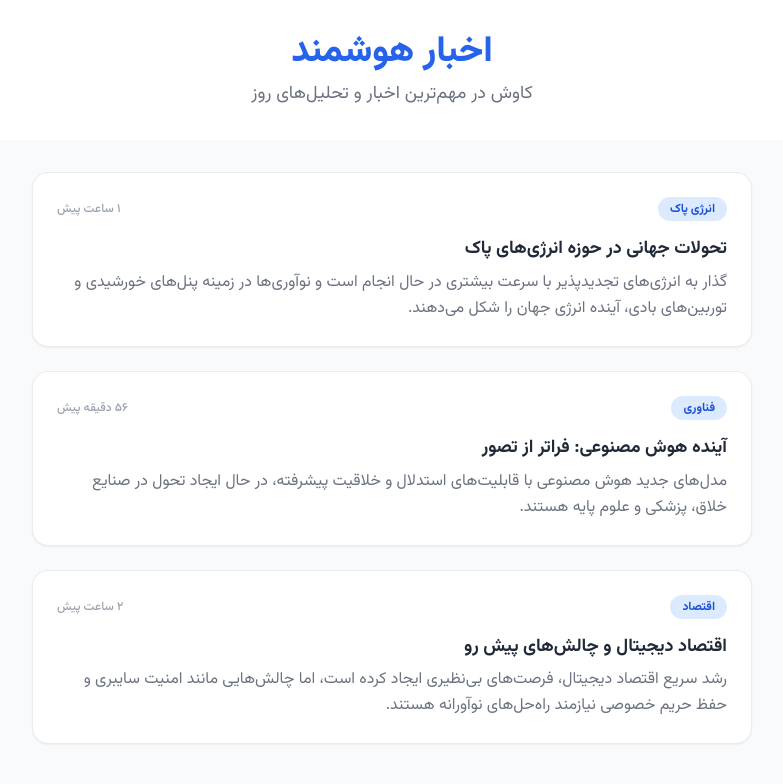
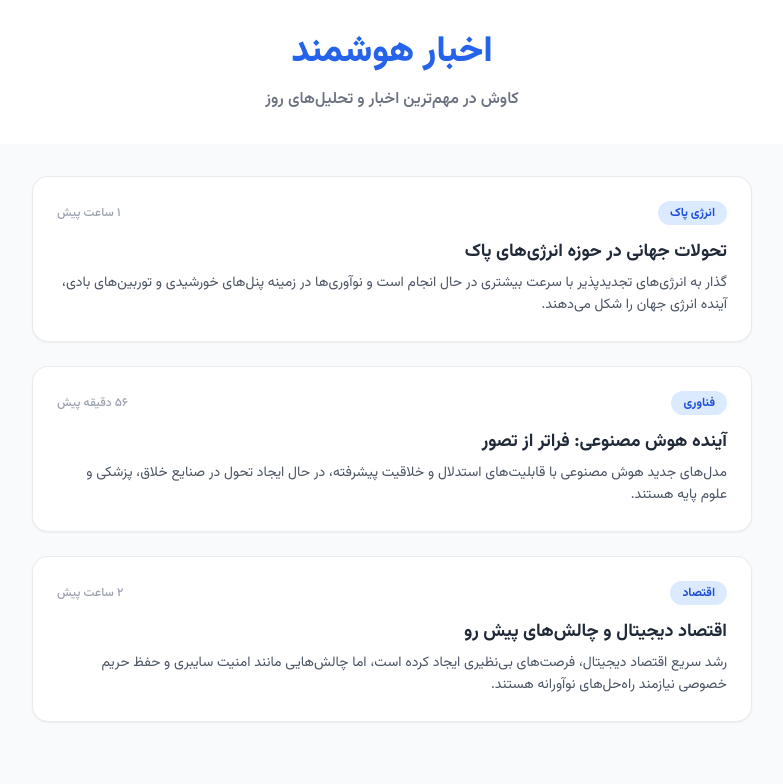
Before and after one commit to meisam0083/smart-news-website-v2, a React (Create React App) app: page / in a window 1280 px wide. Shown: the top 784 px of the page, without its empty margins (394-1177 px from the left). Built offline with nearby package versions, Linux system fonts and the light colour scheme.

Commit message:
Update App.js

```diff
--- a/src/App.js
+++ b/src/App.js
@@ -32,8 +32,8 @@ function App() {
   const Header = () => (
     <header className="bg-white/95">
       <div className="container mx-auto max-w-3xl px-6 py-8 text-center">
-        <h1 className="text-4xl font-extrabold text-blue-600">اخبار هوشمند</h1>
-        <p className="mt-2 text-lg text-gray-500">کاوش در مهم‌ترین اخبار و تحلیل‌های روز</p>
+        <h1 className="text-4xl font-extrabold text-blue-600 mb-4">اخبار هوشمند</h1>
+        <p className="text-base font-semibold text-gray-500">کاوش در مهم‌ترین اخبار و تحلیل‌های روز</p>
       </div>
     </header>
   );
@@ -72,8 +72,8 @@ function App() {
                  <span className="inline-block bg-blue-100 text-blue-700 text-xs font-bold px-3 py-1 rounded-full">{article.category}</span>
                  <span className="text-xs text-gray-400 font-medium">{timeAgo(article.timestamp)}</span>
             </div>
-            <h3 className="text-lg font-bold text-gray-800 leading-snug">{article.title}</h3>
-            <p className="text-gray-500 text-base mt-2 leading-relaxed">{article.summary}</p>
+            <h3 className="text-lg font-bold text-gray-800 leading-tight">{article.title}</h3>
+            <p className="text-sm text-gray-600 mt-2 leading-relaxed">{article.summary}</p>
         </div>
     );
   };
```
